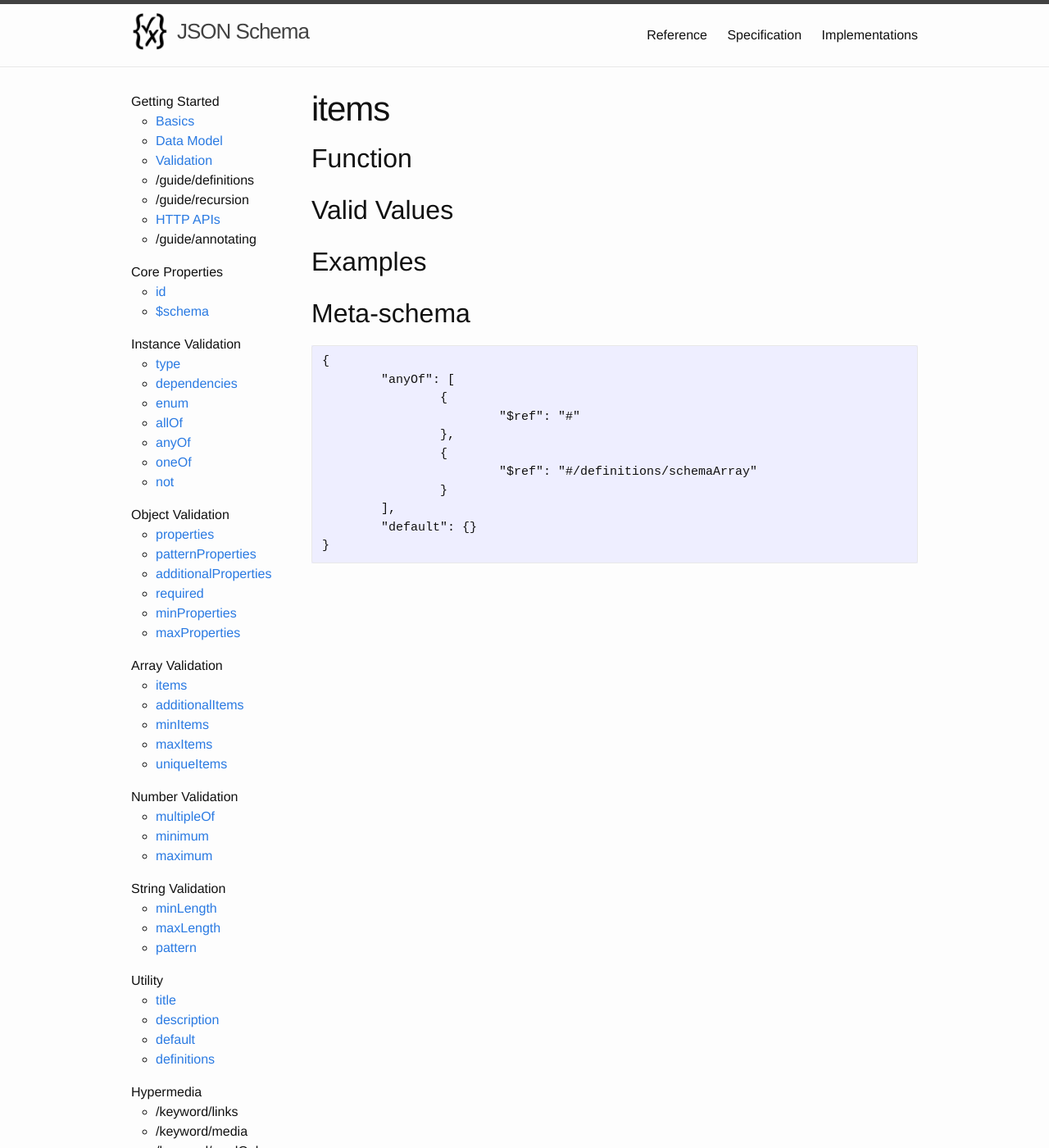
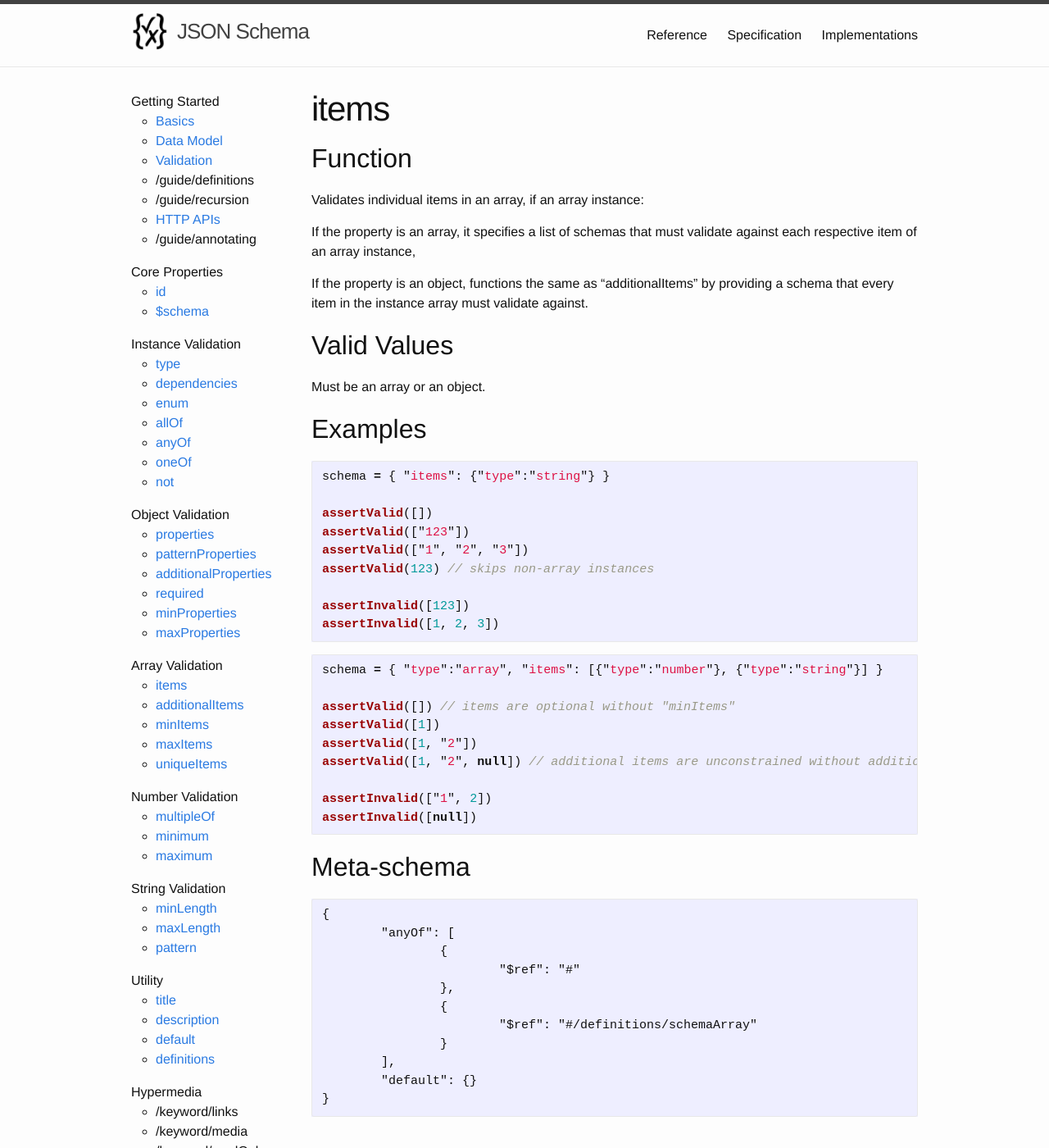
Before and after one commit to awwright/json-schema-org-pages, a Jekyll site: the page built from _docs/keyword-items.md, in a window 1280 px wide and 1400 px high. Shown: the whole window at 82% size. Built offline with Jekyll 4.4.1, drawn with Linux system fonts in a browser that asks for light colours.

````diff
--- a/_docs/keyword-items.md
+++ b/_docs/keyword-items.md
@@ -6,12 +6,42 @@ permalink: /keyword/items
 
 ## Function
 
+Validates individual items in an array, if an array instance:
+
+If the property is an array, it specifies a list of schemas that must validate against each respective item of an array instance,
+
+If the property is an object, functions the same as "additionalItems" by providing a schema that every item in the instance array must validate against.
+
 
 ## Valid Values
 
+Must be an array or an object.
 
 ## Examples
 
+```javascript
+schema = { "items": {"type":"string"} }
+
+assertValid([])
+assertValid(["123"])
+assertValid(["1", "2", "3"])
+assertValid(123) // skips non-array instances
+
+assertInvalid([123])
+assertInvalid([1, 2, 3])
+```
+
+```javascript
+schema = { "type":"array", "items": [{"type":"number"}, {"type":"string"}] }
+
+assertValid([]) // items are optional without "minItems"
+assertValid([1])
+assertValid([1, "2"])
+assertValid([1, "2", null]) // additional items are unconstrained without additionalItems or maxItems
+
+assertInvalid(["1", 2])
+assertInvalid([null])
+```
 
 ## Meta-schema
 
````
Also changed, not shown: _docs/keyword-additionalItems.md (+2 -0 lines), _docs/keyword-maxItems.md (+16 -1 lines), _docs/keyword-minItems.md (+14 -0 lines), _docs/keyword-pattern.md (+12 -0 lines).
